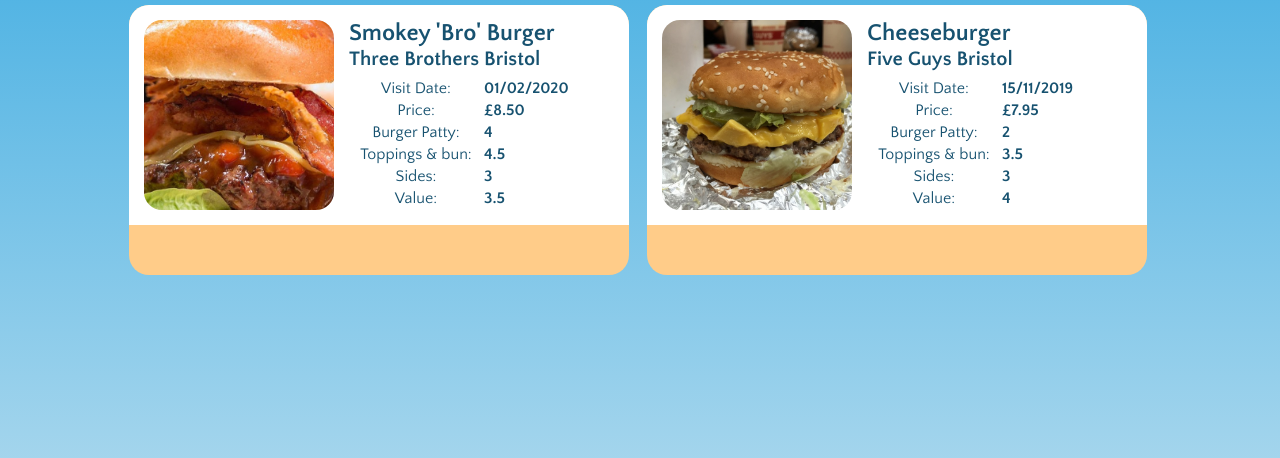
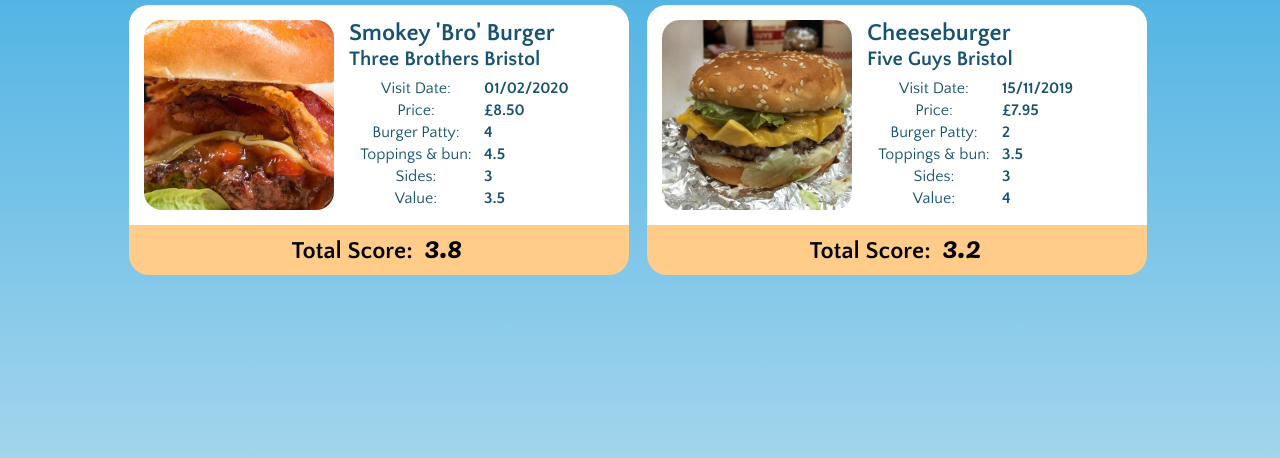
Before and after one commit to markandmarkup/niceburg, a PHP site: page / in a window 1280 px wide. Shown: the part 210-668 px from the top of the page. Run offline with PHP 8.4, Linux system fonts and the light colour scheme.

Commit message:
MVP desktop design done

```diff
--- a/index.php
+++ b/index.php
@@ -36,6 +36,7 @@
                     <tr><th>Value:</th><td>3.5</td></tr>
                 </table>
             </div>
+            <p class="rating">Total Score:&nbsp;&nbsp;<span>3.8</span></p>
         </div>
 
         <div class="review">
@@ -52,6 +53,7 @@
                     <tr><th>Value:</th><td>4</td></tr>
                 </table>
             </div>
+            <p class="rating">Total Score:&nbsp;&nbsp;<span>3.2</span></p>
         </div>
     </section>
 </div>
--- a/styles.css
+++ b/styles.css
@@ -118,6 +118,21 @@
     font-weight: 700;
 }
 
+.rating {
+    width: 175px;
+    height: 32px;
+    margin: 4px auto;
+    color: #000000;
+    font-size: 2rem;
+    font-weight: 700;
+}
+
+.rating span {
+    font-family: 'Pacifico', cursive;
+    font-weight: 400;
+    font-size: 2.4rem;
+}
+
 h4 {
     margin-top: 15px;
     font-size: 2rem;
```
